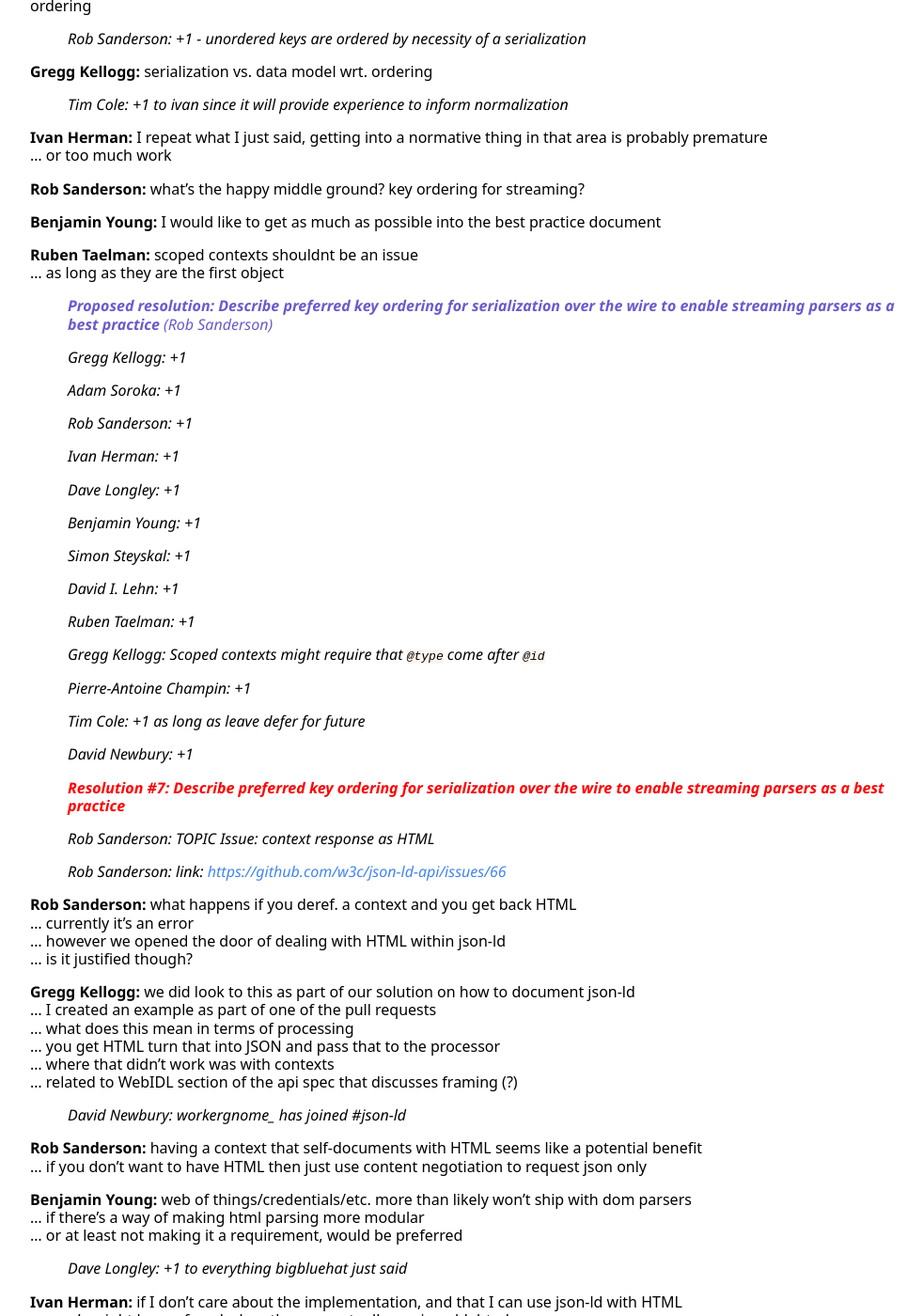
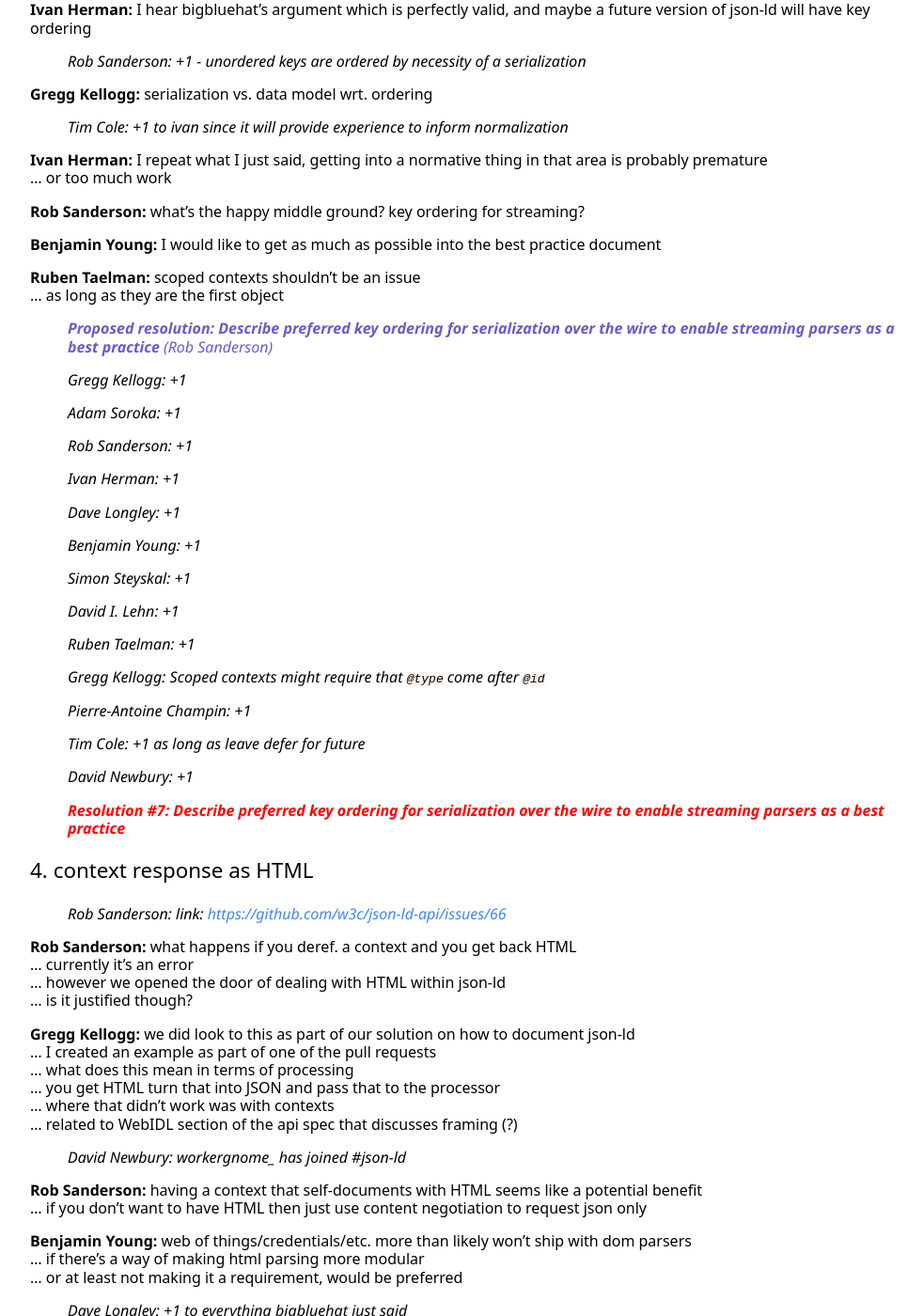
Before and after one commit to w3c/json-ld-wg, a Jekyll site: the page built from _minutes/2019-04-26-json-ld.md, in a window 1280 px wide and 1400 px high, scrolled down 6068 px. Shown: the whole window at 94% size, without its empty margins (256-1238 px from the left). Built offline with Jekyll 4.4.1, drawn with Linux system fonts in a browser that asks for light colours; some web fonts are replaced; some of the changed text lies outside the part shown.

Commit message:
Error in topic setting...

```diff
--- a/_minutes/2019-04-26-json-ld.md
+++ b/_minutes/2019-04-26-json-ld.md
@@ -423,7 +423,7 @@ See also the [Agenda](https://lists.w3.org/Archives/Public/public-json-ld-wg/201
 
 **Benjamin Young:** I would like to get as much as possible into the best practice document
 
-**Ruben Taelman:** scoped contexts shouldnt be an issue
+**Ruben Taelman:** scoped contexts shouldn't be an issue
 … as long as they are the first object
 
 > **Proposed resolution: Describe preferred key ordering for serialization over the wire to enable streaming parsers as a best practice** *(Rob Sanderson)*
@@ -458,7 +458,8 @@ See also the [Agenda](https://lists.w3.org/Archives/Public/public-json-ld-wg/201
 > ***Resolution #7: Describe preferred key ordering for serialization over the wire to enable streaming parsers as a best practice***
 {: #resolution7 .resolution}
 
-> *Rob Sanderson:* TOPIC Issue: context response as HTML
+### 4. context response as HTML
+{: #section4}
 
 > *Rob Sanderson:* link: [https://github.com/w3c/json-ld-api/issues/66](https://github.com/w3c/json-ld-api/issues/66)
 
```
Also changed, not shown: other parts of _minutes/2019-04-26-json-ld.md (+1 -1 lines).
